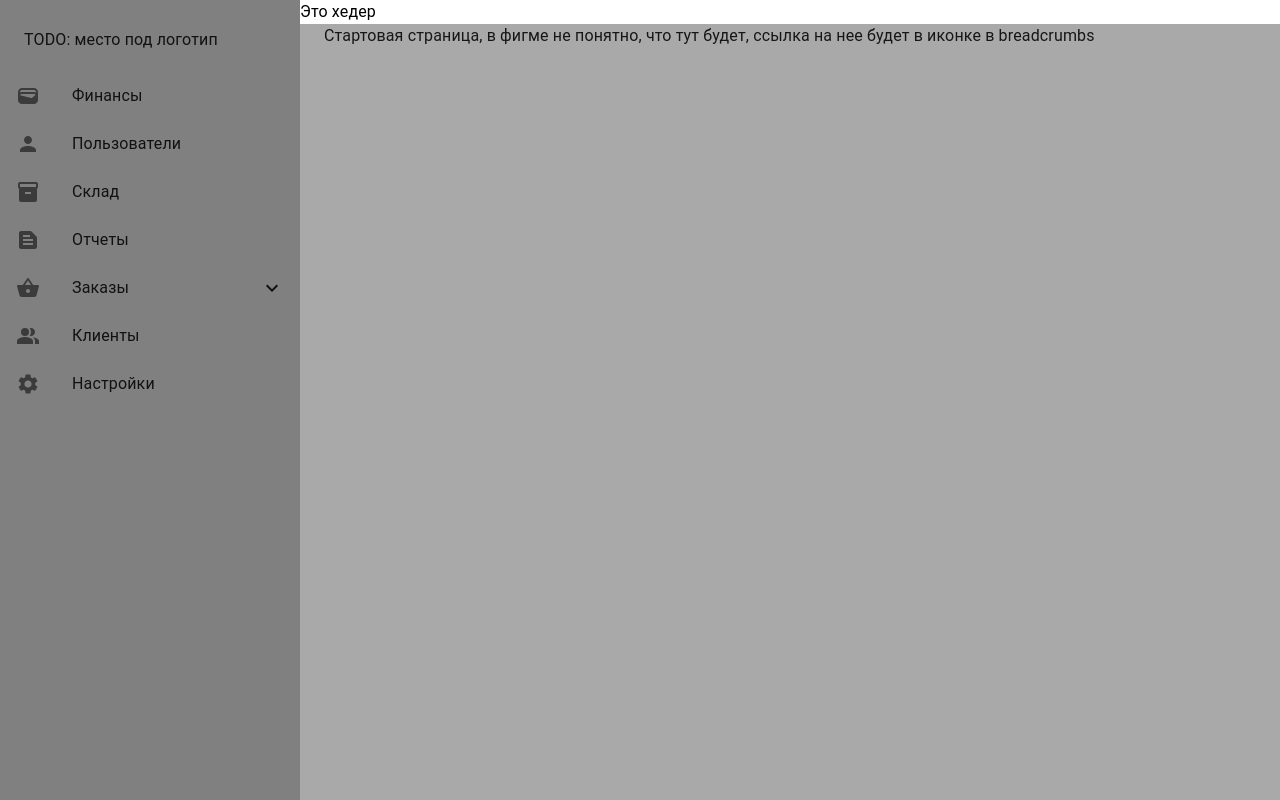
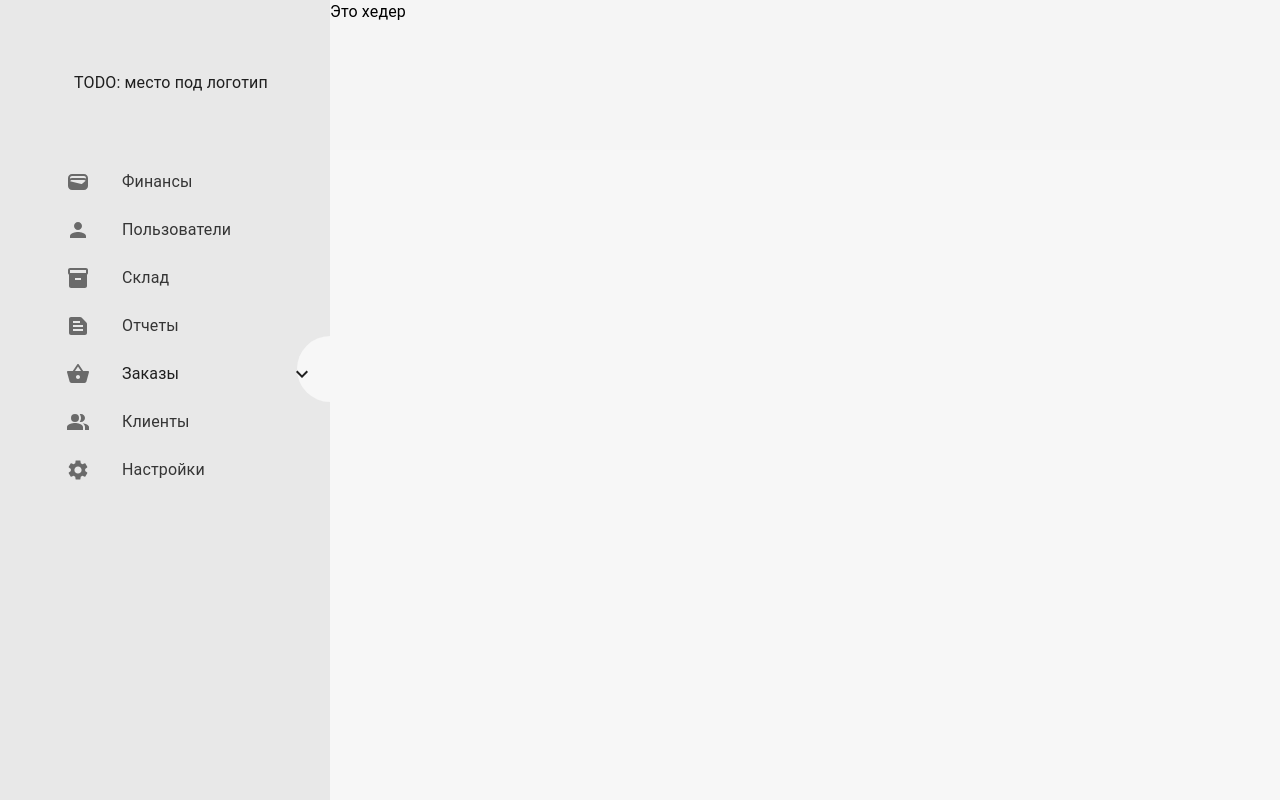
Before and after one commit to sergeantO/flowers-frontend, a React (Create React App) app: page / in a window 1280 px wide. Built offline with nearby package versions, Linux system fonts and the light colour scheme.

Commit message:
доделки layout

```diff
--- a/src/components/layout/Header.tsx
+++ b/src/components/layout/Header.tsx
@@ -8,10 +8,11 @@ const Header:FC = () => {
         <AppBar
             position="fixed"
             sx={{
-                width: "calc(100% - 300px)",
-                ml: "300px",
+                width: "calc(100% - 330px)",
+                ml: "330px",
+                height: "150px",
                 boxShadow: "unset",
-                backgroundColor: "white",
+                backgroundColor: "#F5F5F5",
                 color: "black"
             }}
         >
--- a/src/components/layout/LayoutComponent.tsx
+++ b/src/components/layout/LayoutComponent.tsx
@@ -2,34 +2,34 @@
 import { Box } from "@mui/material"
 import React, { FC } from "react"
 import { Outlet } from "react-router-dom"
+import styled from "styled-components"
 import Header from "./Header"
 import Sidebar from "./Sidebar"
+
+const SidebarBox = styled(Box)(({ theme }) => ({
+    width: "330px",
+    flexShrink: 0,
+    backgroundColor: "black ",
+}))
+
+const MainBox = styled(Box)(({ theme }) => ({
+    flexGrow: 1,
+    paddingTop: 30,
+    width: "calc(100% - 330px)",
+    minHeight: "100vh",
+    backgroundColor: "#F7F7F7"
+}))
 
 const LayoutComponent: FC = () => {
     return (
         <Box sx={{ display: "flex" }}>
             <Header />
-            <Box
-                sx={{
-                    width: "300px",
-                    flexShrink: 0,
-                    backgroundColor: "black ",
-                }}
-            >
+            <SidebarBox>
                 <Sidebar />
-            </Box>
-            <Box
-                component="main"
-                sx={{
-                    flexGrow: 1,
-                    p: 3,
-                    width: "calc(100% - 300px)",
-                    minHeight: "100vh",
-                    backgroundColor: "darkgray"
-                }}
-            >
+            </SidebarBox>
+            <MainBox component="main">
                 <Outlet />
-            </Box>
+            </MainBox >
         </Box>
     )
 }
--- a/src/components/layout/Sidebar.tsx
+++ b/src/components/layout/Sidebar.tsx
@@ -1,18 +1,39 @@
 import React, { FC } from "react";
 import { Link } from "react-router-dom"
-import { ROUTES } from "../../constants";
-import WalletIcon from '@mui/icons-material/Wallet';
-import PersonIcon from '@mui/icons-material/Person';
-import InventoryIcon from '@mui/icons-material/Inventory';
-import TextSnippetIcon from '@mui/icons-material/TextSnippet';
-import PeopleAltIcon from '@mui/icons-material/PeopleAlt';
-import SettingsIcon from '@mui/icons-material/Settings';
-import { ExpandLess, ExpandMore, StarBorder } from "@mui/icons-material";
-import ShoppingBasketIcon from '@mui/icons-material/ShoppingBasket';
+import { ROUTES } from "../../routing";
+
+import {
+    ExpandLess, ExpandMore,
+    Settings as SettingsIcon,
+    PeopleAlt as PeopleAltIcon,
+    TextSnippet as TextSnippetIcon,
+    Inventory as InventoryIcon,
+    Person as PersonIcon,
+    Wallet as WalletIcon,
+    ShoppingBasket as ShoppingBasketIcon
+} from "@mui/icons-material";
+
 import { Collapse, Drawer, List, ListItemButton, ListItemIcon, ListItemText, Toolbar } from "@mui/material";
+import SidebarItem from "./SidebarItem";
+import { m } from "../../services/i18n";
+import styled from "styled-components";
+
+const SidebarWidth = 330
+const CollapseSidebarWidth = 66
+
+const CollapseSidebarBtn = styled.div`
+    width: ${CollapseSidebarWidth}px;
+    height: ${CollapseSidebarWidth}px;
+    border-radius: 50%;
+    position: absolute;
+    left: ${SidebarWidth-CollapseSidebarWidth/2}px;
+    top: 42%;
+    background: #F7F7F7;
+    z-index: -9;
+`
 
 //TODO: реализовать компонент SidebarItem
-const Sidebar:FC = () => {
+const Sidebar: FC = () => {
 
     const [open, setOpen] = React.useState(false);
 
@@ -24,59 +45,30 @@ const Sidebar:FC = () => {
         <Drawer
             variant="permanent"
             sx={{
-                width: "300px",
+                width: `${SidebarWidth}px`,
                 flexShrink: 0,
                 "& .MuiDrawer-paper": {
-                    width: "300px",
+                    paddingLeft: '50px',
+                    width: `${SidebarWidth}px`,
                     boxSizing: "border-box",
                     borderRight: "0px",
-                    backgroundColor: "gray"
+                    backgroundColor: "#E8E8E8"
                 }
             }}
         >
+            <CollapseSidebarBtn />
             <List>
-                <Toolbar>
+                <Toolbar sx={{ height: "150px" }}>
                     TODO: место под логотип
                 </Toolbar>
-                <ListItemButton
-                    component={Link}
-                    to={ROUTES.Finance}
-                >
-                    <ListItemIcon>
-                        <WalletIcon />
-                    </ListItemIcon>
-                    <ListItemText primary="Финансы" />
-                </ListItemButton>
-                <ListItemButton
-                    component={Link}
-                    to={ROUTES.Users}
-                >
-                    <ListItemIcon>
-                        <PersonIcon />
-                    </ListItemIcon>
-                    <ListItemText primary="Пользователи" />
-                </ListItemButton>
-                <ListItemButton
-                    component={Link}
-                    to={ROUTES.Stock}
-                >
-                    <ListItemIcon>
-                        <InventoryIcon />
-                    </ListItemIcon>
-                    <ListItemText primary="Склад" />
-                </ListItemButton>
-                <ListItemButton
-                    component={Link}
-                    to={ROUTES.Reports}
-                >
-                    <ListItemIcon>
-                        <TextSnippetIcon />
-                    </ListItemIcon>
-                    <ListItemText primary="Отчеты" />
-                </ListItemButton>
+                <SidebarItem to="Finance" icon={WalletIcon} text={m("Финансы")} />
+                <SidebarItem to="Users" icon={PersonIcon} text={m("Пользователи")} />
+                <SidebarItem to="Stock" icon={InventoryIcon} text={m("Склад")} />
+                <SidebarItem to="Reports" icon={TextSnippetIcon} text={m("Отчеты")} />
+
                 <ListItemButton onClick={handleClick}>
                     <ListItemIcon>
-                    <ShoppingBasketIcon />
+                        <ShoppingBasketIcon />
                     </ListItemIcon>
                     <ListItemText primary="Заказы" />
                     {open ? <ExpandLess /> : <ExpandMore />}
@@ -106,24 +98,9 @@ const Sidebar:FC = () => {
                         </ListItemButton>
                     </List>
                 </Collapse>
-                <ListItemButton
-                    component={Link}
-                    to={ROUTES.Clients}
-                >
-                    <ListItemIcon>
-                        <PeopleAltIcon />
-                    </ListItemIcon>
-                    <ListItemText primary="Клиенты" />
-                </ListItemButton>
-                <ListItemButton
-                    component={Link}
-                    to={ROUTES.Settings}
-                >
-                    <ListItemIcon>
-                        <SettingsIcon />
-                    </ListItemIcon>
-                    <ListItemText primary="Настройки" />
-                </ListItemButton>
+
+                <SidebarItem to="Clients" icon={PeopleAltIcon} text={m("Клиенты")} />
+                <SidebarItem to="Settings" icon={SettingsIcon} text={m("Настройки")} />
             </List>
         </Drawer>
     )
--- a/src/components/layout/SidebarItem.tsx
+++ b/src/components/layout/SidebarItem.tsx
@@ -1,11 +1,27 @@
-import React from 'react'
+import { Inventory as InventoryIcon, SvgIconComponent } from '@mui/icons-material'
+import { ListItemButton, ListItemIcon, ListItemText } from '@mui/material'
+import React, { FC } from 'react'
+import { Link } from 'react-router-dom'
+import { ROUTES } from '../../routing'
 
-type Props = {
+type SidebarItemProps = {
+  to: keyof typeof ROUTES,
+  text: string,
+  icon?: SvgIconComponent
 }
 
-const SidebarItem = (props: Props) => {
+const SidebarItem: FC<SidebarItemProps> = (props: SidebarItemProps) => {
+  const Icon = props.icon
   return (
-    <div>SidebarItem</div>
+    <ListItemButton
+        component={Link}
+        to={props.to}
+    >
+        <ListItemIcon>
+            {Icon ? <Icon /> : null}
+        </ListItemIcon>
+        <ListItemText primary={props.text} sx={{ color: "#353535", fontSize: '1.25rem' }} />
+    </ListItemButton>
   )
 }
 
--- a/src/constants.ts
+++ /dev/null
@@ -1,12 +0,0 @@
-export const ROUTES = {
-    Home: "/",
-    Finance: "/finance",
-    Users: "/users",
-    Stock: "/stock",
-    Reports: "/reports",
-    Clients: "/clients",
-    Settings: "/settings",
-    Managers: "/managers",
-    Florists: "/florists",
-    Logistics: "/logistics"
-}
--- a/src/index.tsx
+++ b/src/index.tsx
@@ -4,91 +4,9 @@ import {
     createBrowserRouter,
     RouterProvider,
 } from "react-router-dom";
+import { CssBaseline } from '@mui/material';
 import "react-toastify/dist/ReactToastify.min.css";
-import Todo from './views/Todo';
-import ErrorBoundary from './views/ErrorBoundary';
-import LayoutComponent from './components/layout/LayoutComponent';
-import { ROUTES } from './constants';
-import Home from './views/Home';
-import Finance from './views/Finance';
-import Users from './views/Users';
-import Stock from './views/Stock';
-import Clients from './views/Clients';
-import Settings from './views/Settings';
-import Reports from './views/Reports';
-import { CssBaseline } from '@mui/material';
-import Managers from './views/Managers';
-import Florists from './views/Florists';
-import Logistics from './views/Logistics';
-
-// TODO Переделал роутер в дерево, базовый элемент - лейаут, дочерние - контент
-//  Элемент <Outlet /> отображает дочерние элементы
-const router = createBrowserRouter([
-    {
-        //TODO Заменить элемент на лейаут компонент
-        element: <div>
-                    <LayoutComponent />
-                </div>,
-        errorElement: <ErrorBoundary />,
-        children: [
-            {
-                path: ROUTES.Home,
-                //TODO Заменить на компонент
-                element: <Home />
-            },
-            {
-                path: ROUTES.Finance,
-                //TODO Заменить на компонент
-                element: <Finance />
-            },
-            {
-                path: ROUTES.Users,
-                //TODO Заменить на компонент
-                element: <Users />
-            },
-            {
-                path: ROUTES.Stock,
-                //TODO Заменить на компонент
-                element: <Stock />
-            },
-            {
-                path: ROUTES.Reports,
-                //TODO Заменить на компонент
-                element: <Reports />
-            },
-            {
-                path: ROUTES.Clients,
-                //TODO Заменить на компонент
-                element: <Clients />
-            },
-            {
-                path: ROUTES.Settings,
-                //TODO Заменить на компонент
-                element: <Settings />
-            },
-            {
-                path: ROUTES.Managers,
-                //TODO Заменить на компонент
-                element: <Managers />
-            },
-            {
-                path: ROUTES.Florists,
-                //TODO Заменить на компонент
-                element: <Florists />
-            },
-            {
-                path: ROUTES.Logistics,
-                //TODO Заменить на компонент
-                element: <Logistics />
-            },
-            //TODO оставил для тестов
-            {
-                path: "todo",
-                element: <Todo />,
-            },
-        ],
-    }
-  ]);
+import { router } from './routing'
 
 const Layout = function() {
     return(
--- /dev/null
+++ b/src/routing.tsx
@@ -0,0 +1,86 @@
+import { createBrowserRouter } from "react-router-dom";
+
+import ErrorBoundary from './views/ErrorBoundary';
+import LayoutComponent from './components/layout/LayoutComponent';
+
+import Home from './views/Home';
+import Finance from './views/Finance';
+import Users from './views/Users';
+import Stock from './views/Stock';
+import Clients from './views/Clients';
+import Settings from './views/Settings';
+import Reports from './views/Reports';
+import Todo from './views/Todo';
+import Managers from './views/Managers';
+import Florists from './views/Florists';
+import Logistics from './views/Logistics';
+
+export const ROUTES = {
+    Home: "/",
+    Finance: "/finance",
+    Users: "/users",
+    Stock: "/stock",
+    Reports: "/reports",
+    Clients: "/clients",
+    Settings: "/settings",
+    Managers: "/managers",
+    Florists: "/florists",
+    Logistics: "/logistics"
+}
+
+// TODO Переделал роутер в дерево, базовый элемент - лейаут, дочерние - контент
+//  Элемент <Outlet /> отображает дочерние элементы
+export const router = createBrowserRouter([
+    {
+        //TODO Заменить элемент на лейаут компонент
+        element: <LayoutComponent />,
+        errorElement: <ErrorBoundary />,
+        children: [
+            {
+                path: ROUTES.Home,
+                element: <Home />
+            },
+            {
+                path: ROUTES.Finance,
+                element: <Finance />
+            },
+            {
+                path: ROUTES.Users,
+                element: <Users />
+            },
+            {
+                path: ROUTES.Stock,
+                element: <Stock />
+            },
+            {
+                path: ROUTES.Reports,
+                element: <Reports />
+            },
+            {
+                path: ROUTES.Clients,
+                element: <Clients />
+            },
+            {
+                path: ROUTES.Settings,
+                element: <Settings />
+            },
+            {
+                path: ROUTES.Managers,
+                element: <Managers />
+            },
+            {
+                path: ROUTES.Florists,
+                element: <Florists />
+            },
+            {
+                path: ROUTES.Logistics,
+                element: <Logistics />
+            },
+            //TODO оставил для тестов
+            {
+                path: "todo",
+                element: <Todo />,
+            },
+        ],
+    }
+]);
--- /dev/null
+++ b/src/services/i18n.ts
@@ -0,0 +1,10 @@
+const texts: { [ key:string ]: string } = {
+    'привет': 'hello'
+}
+
+export function m(text: string) {
+    if (texts[text]) {
+        return texts[text]
+    }
+    return text
+}
```
